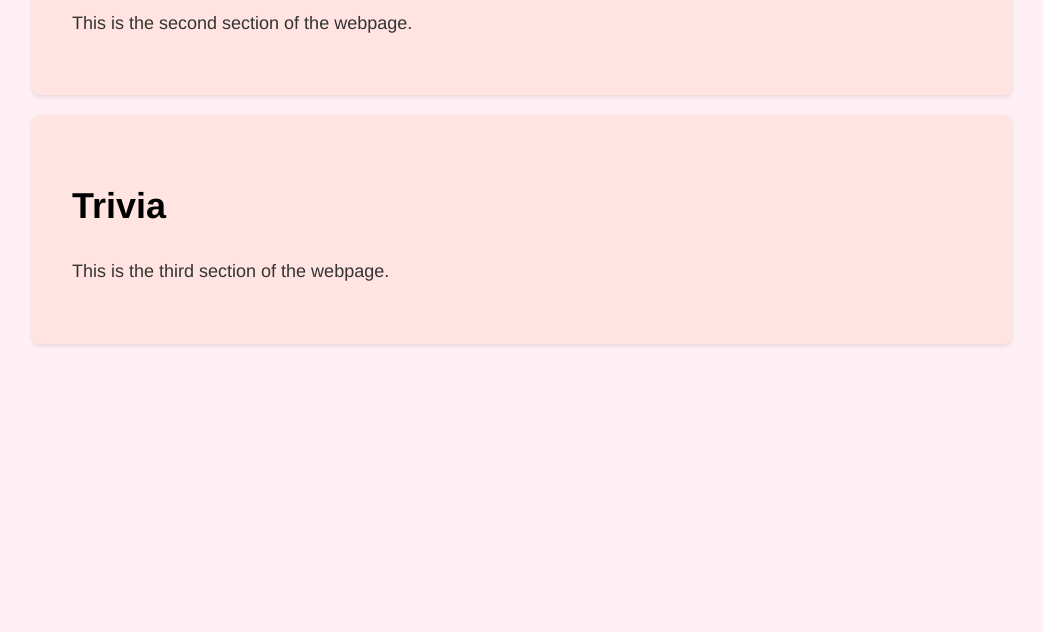
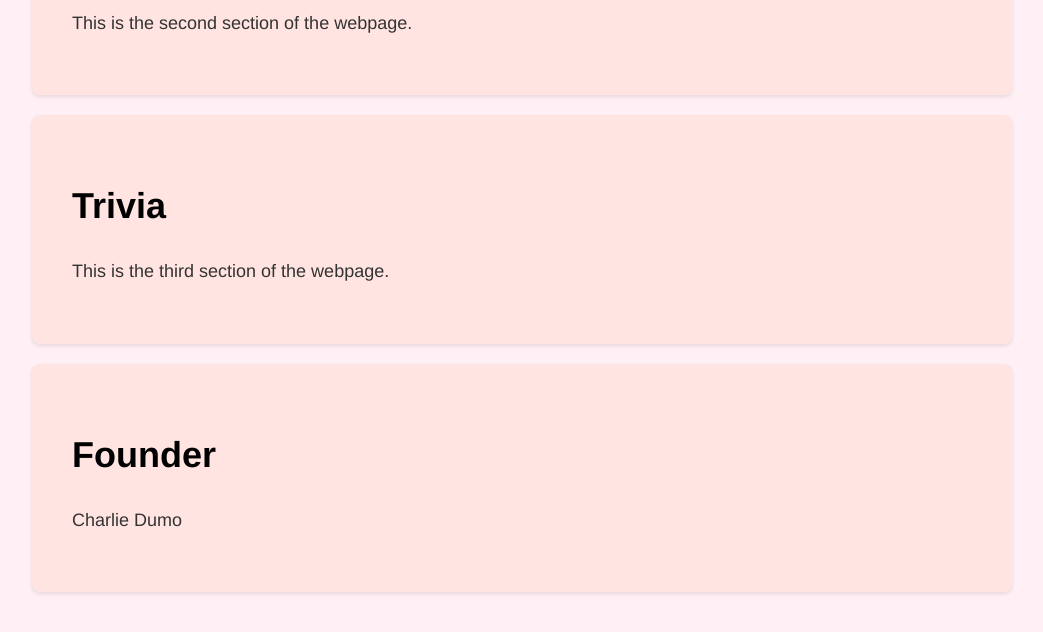
Before and after one commit to dumodigital/Testing-V.1, a plain HTML site: page index.html in a window 1280 px wide. Shown: the part 604-1236 px from the top of the page, without its empty margins (118-1161 px from the left). Before the commit the page ends 988 px from the top, so only its background shows below. Drawn offline with Linux system fonts and the light colour scheme.

Commit message:
Founder Change

```diff
--- a/index.html
+++ b/index.html
@@ -84,6 +84,10 @@
       <h1>Trivia</h1>
       <p>This is the third section of the webpage.</p>
     </section>
+    <section>
+      <h1>Founder</h1>
+      <p>Charlie Dumo</p>
+    </section>
     <div class="spacer"></div>
     <!-- Add space after the third section -->
   </body>
```
